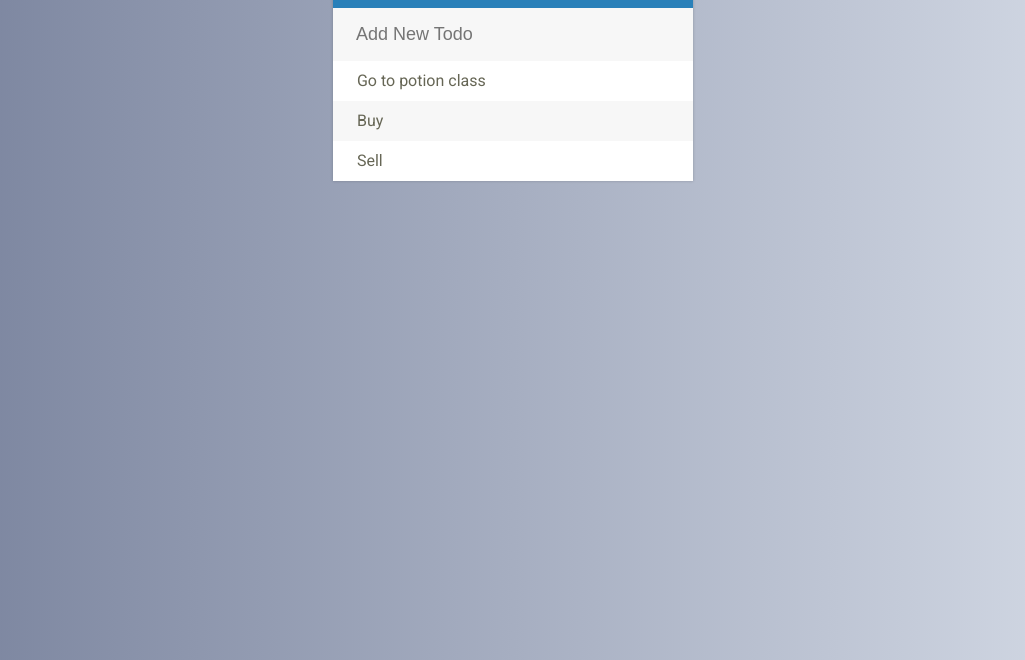
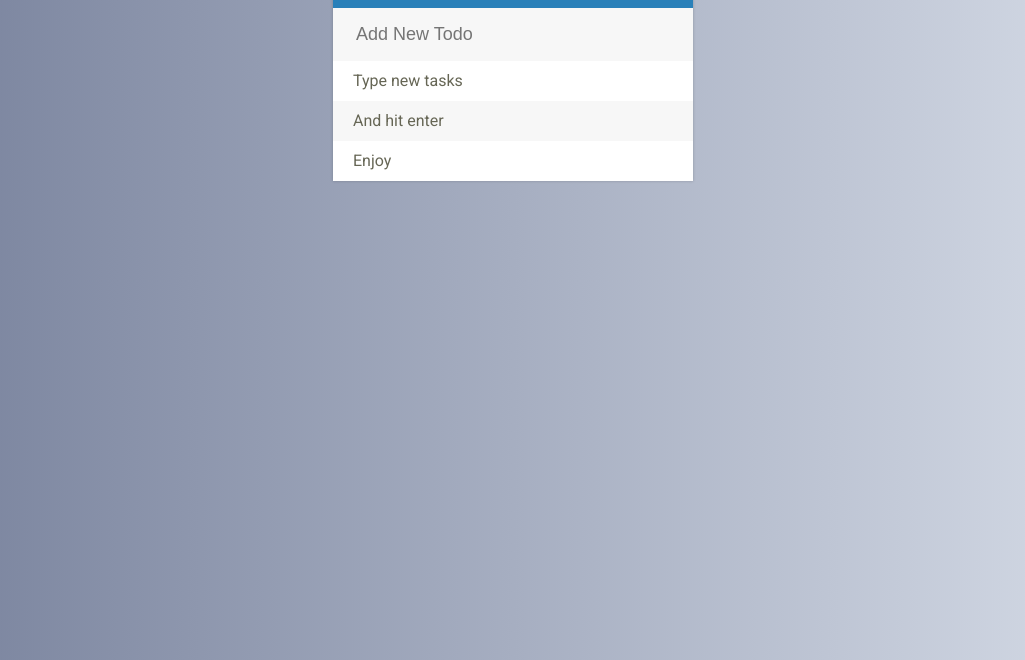
Before and after one commit to z4ha/TodoList, a plain HTML site: page index.html in a window 1280 px wide. Shown: the part 140-800 px from the top of the page, without its empty margins (127-1152 px from the left). Drawn offline with Linux system fonts and the light colour scheme.

Commit message:
homepage fixes

```diff
--- a/index.html
+++ b/index.html
@@ -12,9 +12,9 @@
 	<h1>Todo List<i class="fa fa-plus" aria-hidden="true"></i></h1>
 	<input type="text" placeholder="Add New Todo">
 	<ul>
-		<li><span><i class="fa fa-trash"></i></span> Go to potion class</li>
-		<li><span><i class="fa fa-trash"></i></span> Buy</li>
-		<li><span><i class="fa fa-trash"></i></span> Sell</li>
+		<li><span><i class="fa fa-trash"></i></span>Type new tasks</li>
+		<li><span><i class="fa fa-trash"></i></span>And hit enter</li>
+		<li><span><i class="fa fa-trash"></i></span>Enjoy</li>
 	</ul>
 </div>
 
```
